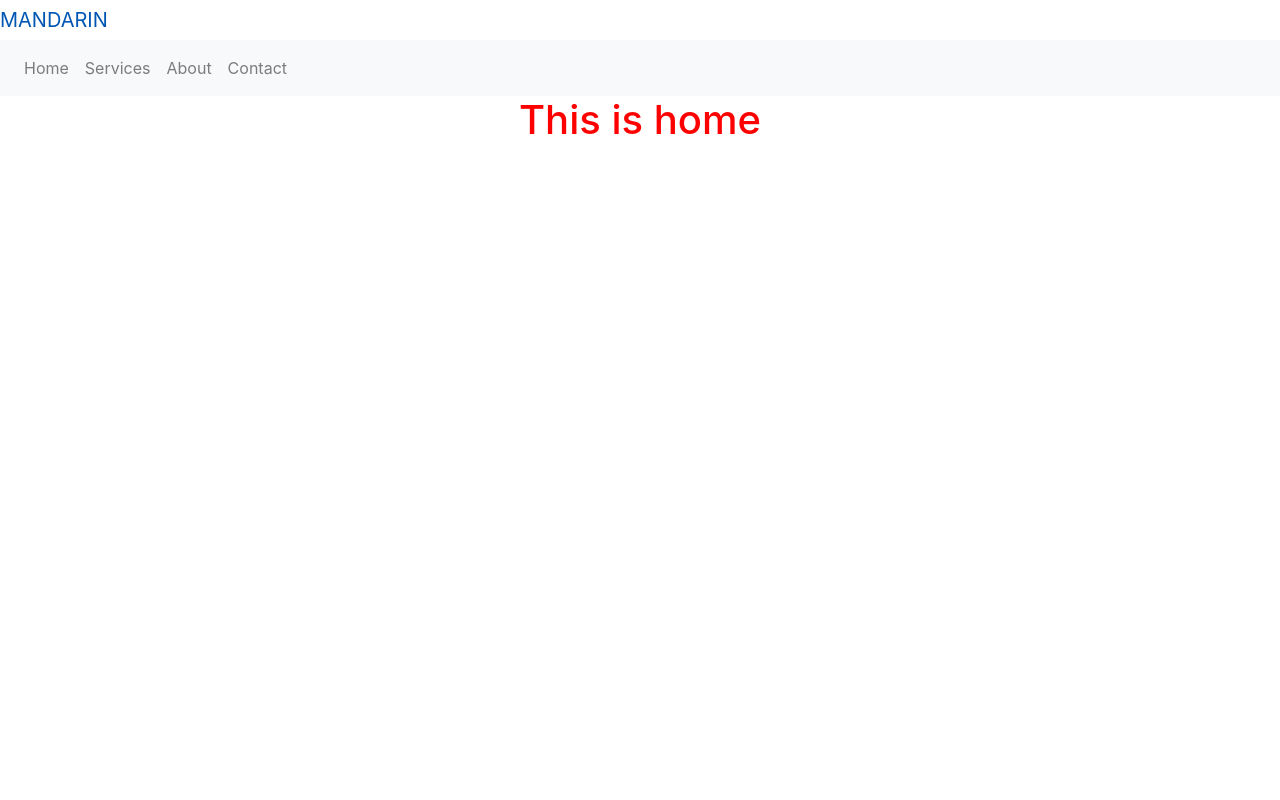
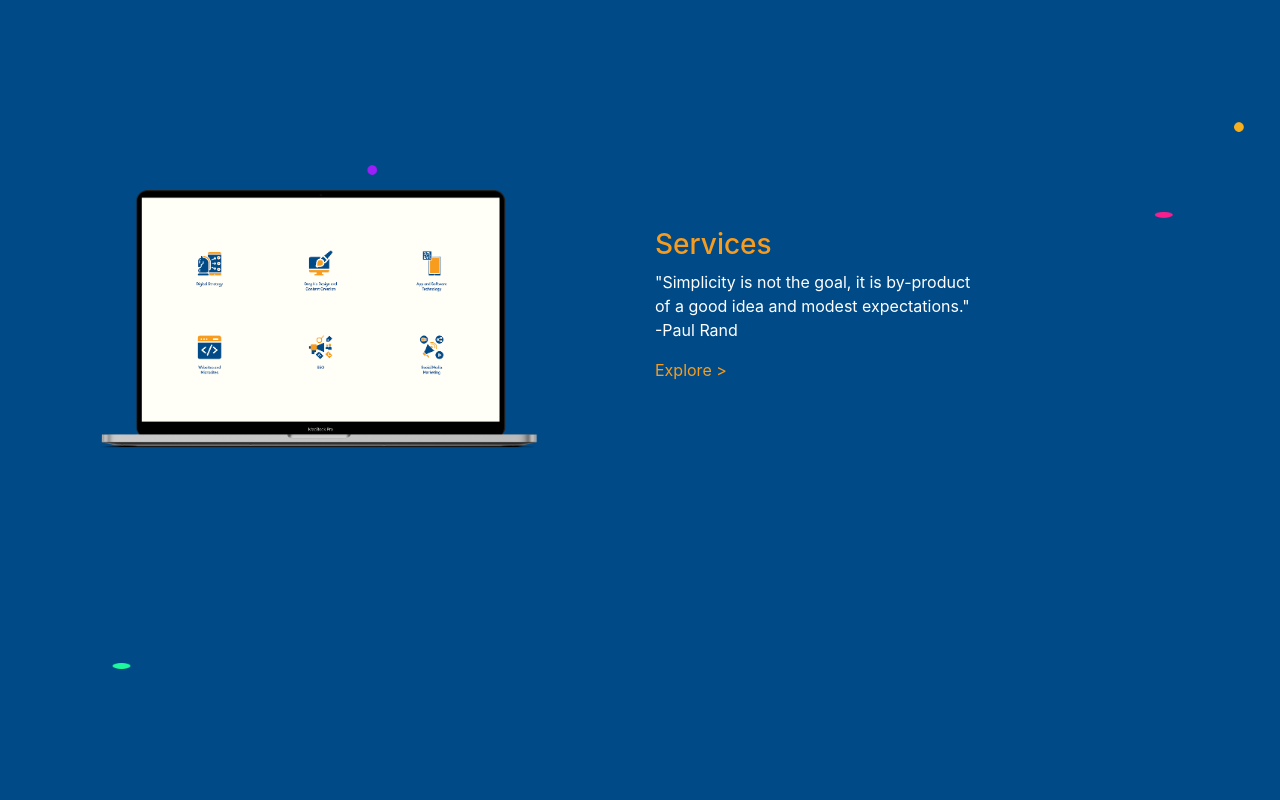
Before and after one commit to T-code1/mandarin-web, a React (Create React App) app: page / in a window 1280 px wide. Shown: the top 800 px of the page. Built offline with nearby package versions, Linux system fonts and the light colour scheme.

Commit message:
services all data

```diff
--- a/src/App.js
+++ b/src/App.js
@@ -2,13 +2,14 @@ import React from 'react';
 import Explore from "./components/explore";
 import LandingPage from "./components/landingpage";
 import './App.css';
-const App = ()=>{
-return(
-  <div>
-  <LandingPage/>
-  <Explore/>
-  </div>
-)
+import Services from './components/services';
+const App = () => {
+  return (
+    <div>
+      <Services />
+      {/* <Explore /> */}
+    </div>
+  )
 }
 
 export default App;
--- a/src/components/services.css
+++ b/src/components/services.css
@@ -1,4 +1,31 @@
-.services{
-    color:green;
-    height: 100vh;
- }
+.services {
+  height: 100vh;
+  background-image: url("../images/02.png");
+  background-size: cover;
+}
+
+.image {
+  height: 80%;
+  width: 100%;
+}
+
+h3 {
+  color: #f89c1e;
+}
+
+p {
+  color: #ffff;
+  font-size: medium;
+}
+
+#pexplore {
+  color: #f89c1e;
+}
+
+.title {
+  padding: 10%;
+}
+
+.content {
+  padding-top: 8%;
+}
--- a/src/components/services.js
+++ b/src/components/services.js
@@ -1,11 +1,30 @@
 import React from 'react';
 import "./services.css"
 const Services = props => {
-const {id} = props
+  const { id } = props
   return (
-    <div className="services" id={id}>
-    <h1 h1 className="services">This is Services </h1>;
+    // <div className="container-fluid">
+    <div className="container-fluid services" id={id}>
+
+      <div className="row content">
+
+        <div className="col-sm image">
+          <img className="image" src={require("../images/MacBook Pro 16.png")} alt="MacBook Pro 16" />
+        </div>
+
+        <div className="col-sm title">
+          <h3>Services</h3>
+          <p>"Simplicity is not the goal, it is by-product<br />
+            of a good idea and modest expectations."<br />
+            -Paul Rand
+            </p>
+          <a href="www.divine" id="pexplore">Explore ></a>
+        </div>
+
+      </div>
+
     </div>
+    // </div>
   )
 }
 
```
Also changed, not shown: 1 other file (tests, documents, lock files or other folders).
